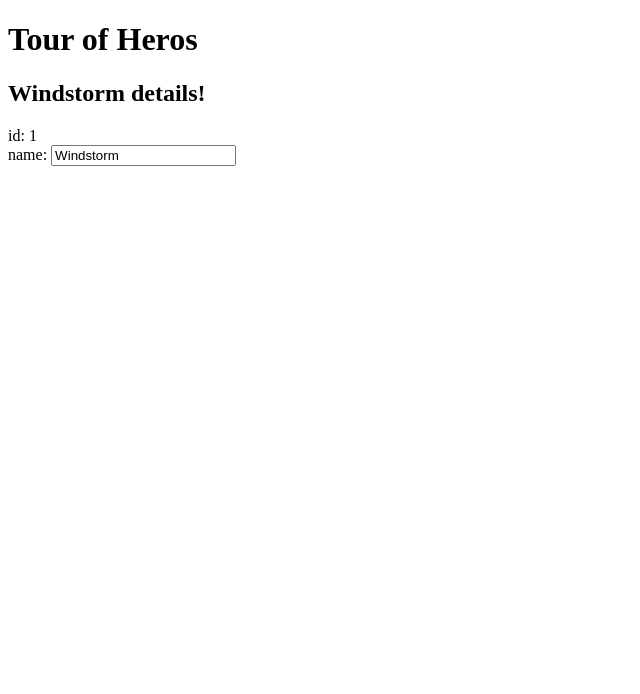
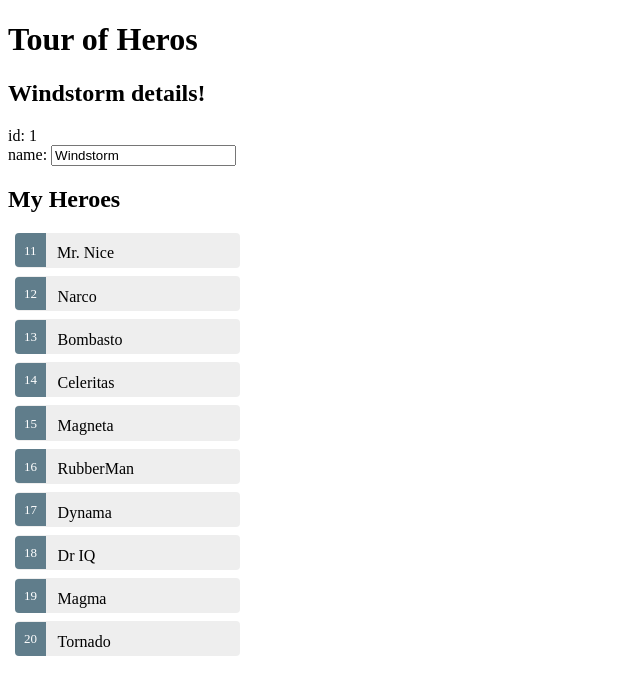
Before and after one commit to KeilCarpenter/TourOfHeros, an Angular app: page / in a window 1280 px wide. Shown: the top 694 px of the page, without its empty margins (0-640 px from the left). Built offline with nearby package versions, Linux system fonts and the light colour scheme.

Commit message:
Display heros array

```diff
--- a/src/app/components/app/app.component.css
+++ b/src/app/components/app/app.component.css
@@ -0,0 +1,47 @@
+.selected {
+  background-color: #CFD8DC !important;
+  color: white;
+}
+.heroes {
+  margin: 0 0 2em 0;
+  list-style-type: none;
+  padding: 0;
+  width: 15em;
+}
+.heroes li {
+  cursor: pointer;
+  position: relative;
+  left: 0;
+  background-color: #EEE;
+  margin: .5em;
+  padding: .3em 0;
+  height: 1.6em;
+  border-radius: 4px;
+}
+.heroes li.selected:hover {
+  background-color: #BBD8DC !important;
+  color: white;
+}
+.heroes li:hover {
+  color: #607D8B;
+  background-color: #DDD;
+  left: .1em;
+}
+.heroes .text {
+  position: relative;
+  top: -3px;
+}
+.heroes .badge {
+  display: inline-block;
+  font-size: small;
+  color: white;
+  padding: 0.8em 0.7em 0 0.7em;
+  background-color: #607D8B;
+  line-height: 1em;
+  position: relative;
+  left: -1px;
+  top: -4px;
+  height: 1.8em;
+  margin-right: .8em;
+  border-radius: 4px 0 0 4px;
+}
--- a/src/app/components/app/app.component.html
+++ b/src/app/components/app/app.component.html
@@ -5,3 +5,10 @@
   <label>name: </label>
   <input [(ngModel)]="hero.name" placeholder="name">
 </div>
+
+<h2>My Heroes</h2>
+<ul class="heroes">
+  <li *ngFor="let hero of heros">
+    <span class="badge">{{hero.id}} </span>{{hero.name}}
+  </li>
+</ul>
--- a/src/app/components/app/app.component.ts
+++ b/src/app/components/app/app.component.ts
@@ -10,10 +10,25 @@
   hero: Hero = {
     id: 1,
     name: 'Windstorm'
-  }
+  };
+
+  heros = HEROES;
 }
 
 export class Hero {
   id: number;
   name: string;
 }
+
+const HEROES: Hero[] = [
+  { id: 11, name: 'Mr. Nice' },
+  { id: 12, name: 'Narco' },
+  { id: 13, name: 'Bombasto' },
+  { id: 14, name: 'Celeritas' },
+  { id: 15, name: 'Magneta' },
+  { id: 16, name: 'RubberMan' },
+  { id: 17, name: 'Dynama' },
+  { id: 18, name: 'Dr IQ' },
+  { id: 19, name: 'Magma' },
+  { id: 20, name: 'Tornado' }
+];
```
